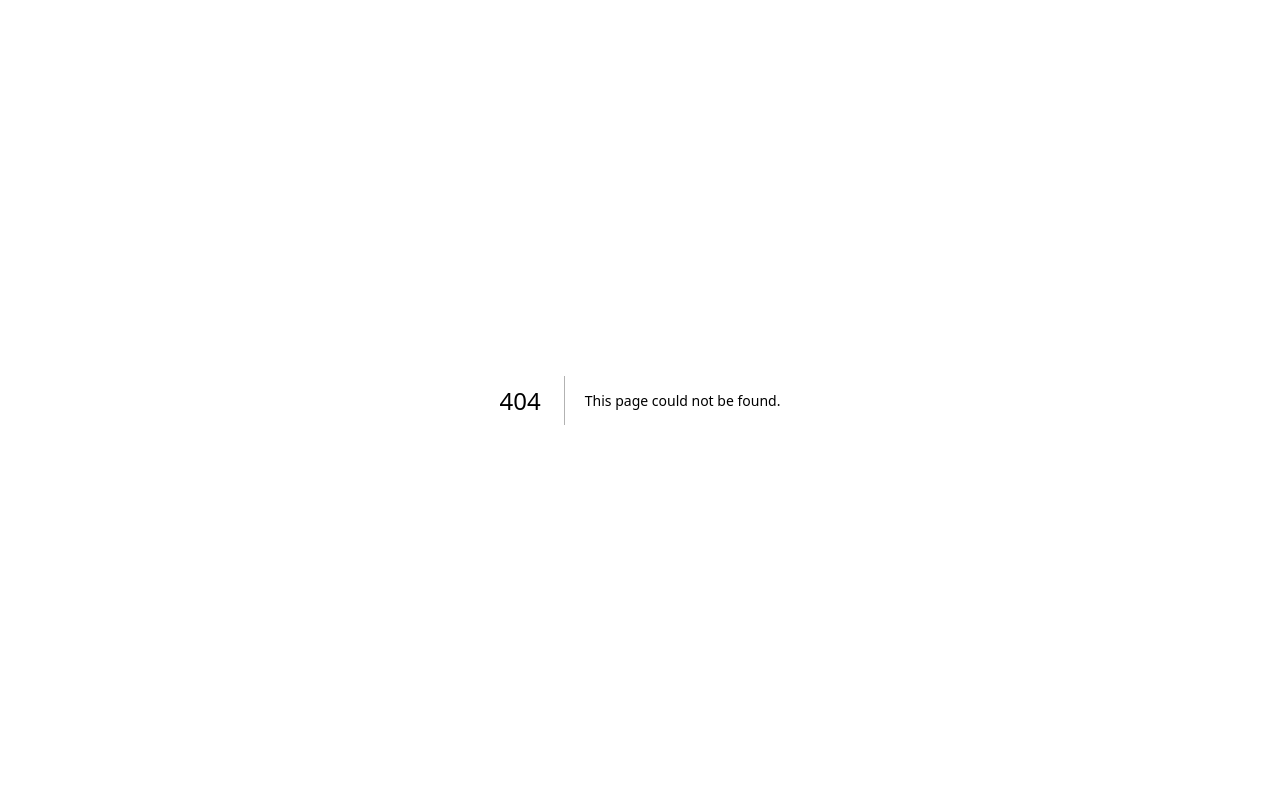
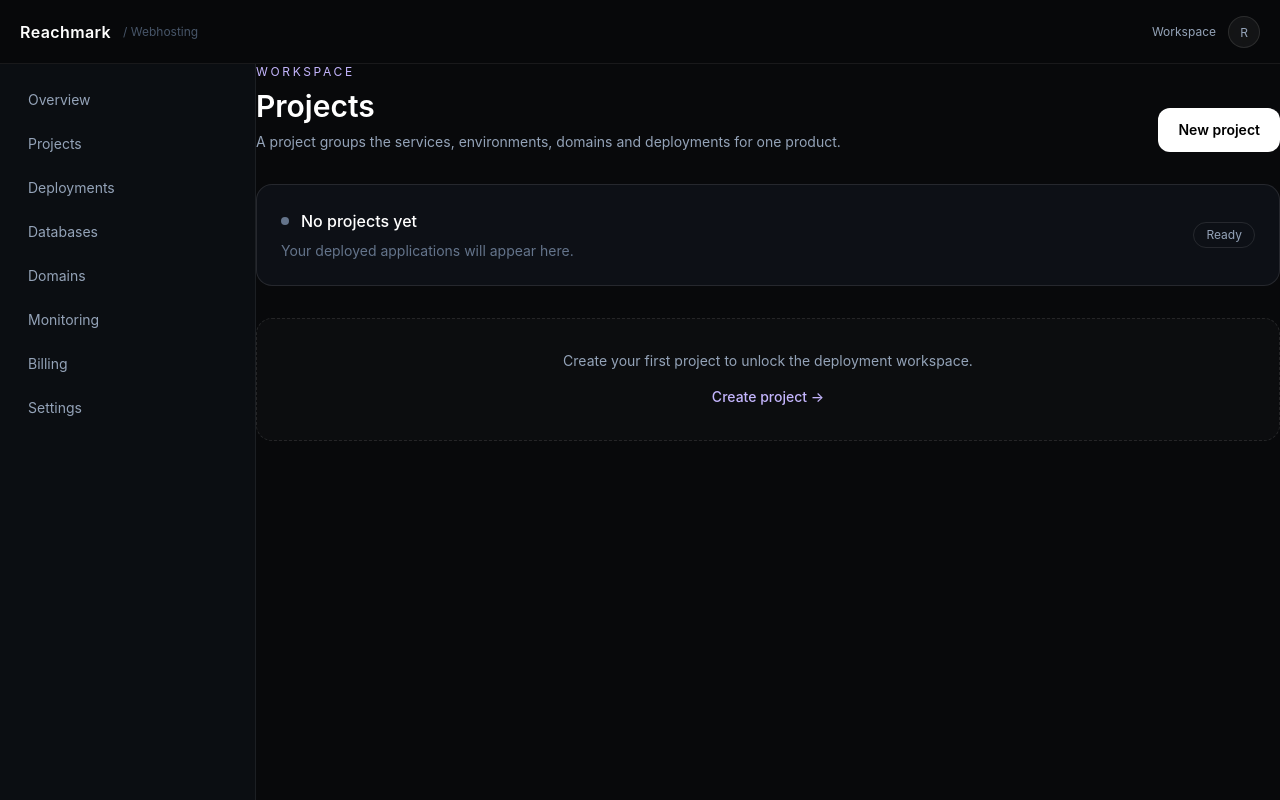
Before and after one commit to leephil1907-lab/ReachmarkWebHosting, a Next.js app: page /dashboard/projects in a window 1280 px wide. Before the commit this address had no page. Built offline with nearby package versions, Linux system fonts and the light colour scheme.

Commit message:
Build project workspace foundation

```diff
--- /dev/null
+++ b/app/dashboard/projects/page.tsx
@@ -0,0 +1,30 @@
+import Link from "next/link";
+
+const projects = [
+  { name: "No projects yet", description: "Your deployed applications will appear here.", status: "Ready" },
+];
+
+export default function ProjectsPage() {
+  return (
+    <div className="space-y-8">
+      <header className="flex flex-col gap-4 sm:flex-row sm:items-end sm:justify-between">
+        <div><p className="text-xs uppercase tracking-[.22em] text-violet-300">Workspace</p><h1 className="mt-2 text-3xl font-semibold">Projects</h1><p className="mt-2 text-sm text-slate-400">A project groups the services, environments, domains and deployments for one product.</p></div>
+        <Link href="/dashboard/projects/new" className="inline-flex h-11 items-center justify-center rounded-xl bg-white px-5 text-sm font-semibold text-black">New project</Link>
+      </header>
+      <section className="grid gap-4">
+        {projects.map((project) => (
+          <article key={project.name} className="rounded-2xl border border-white/10 bg-[#0d1016] p-6">
+            <div className="flex flex-col gap-5 sm:flex-row sm:items-center sm:justify-between">
+              <div><div className="flex items-center gap-3"><span className="h-2 w-2 rounded-full bg-slate-500"/><h2 className="font-medium">{project.name}</h2></div><p className="mt-2 text-sm text-slate-500">{project.description}</p></div>
+              <span className="rounded-full border border-white/10 px-3 py-1 text-xs text-slate-400">{project.status}</span>
+            </div>
+          </article>
+        ))}
+      </section>
+      <div className="rounded-2xl border border-dashed border-white/10 bg-white/[.02] p-8 text-center">
+        <p className="text-sm text-slate-400">Create your first project to unlock the deployment workspace.</p>
+        <Link href="/dashboard/projects/new" className="mt-4 inline-flex text-sm font-medium text-violet-300 hover:text-violet-200">Create project →</Link>
+      </div>
+    </div>
+  );
+}
```
